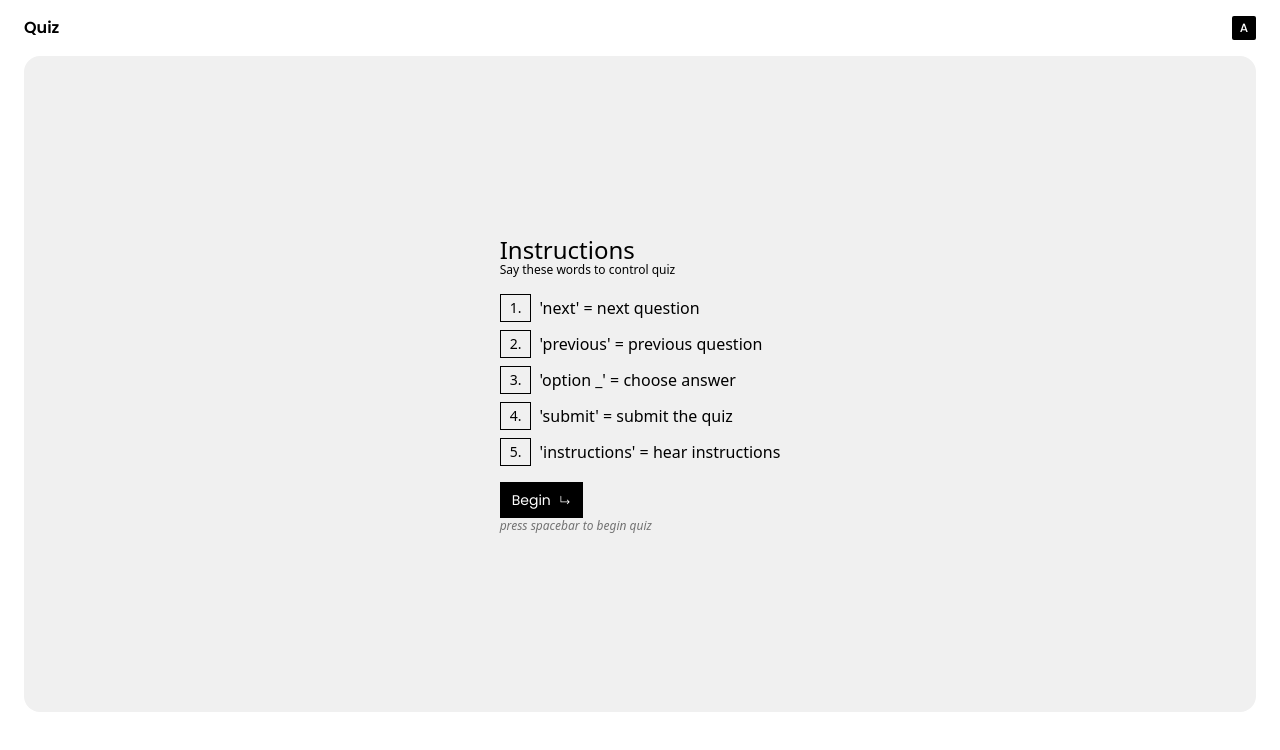
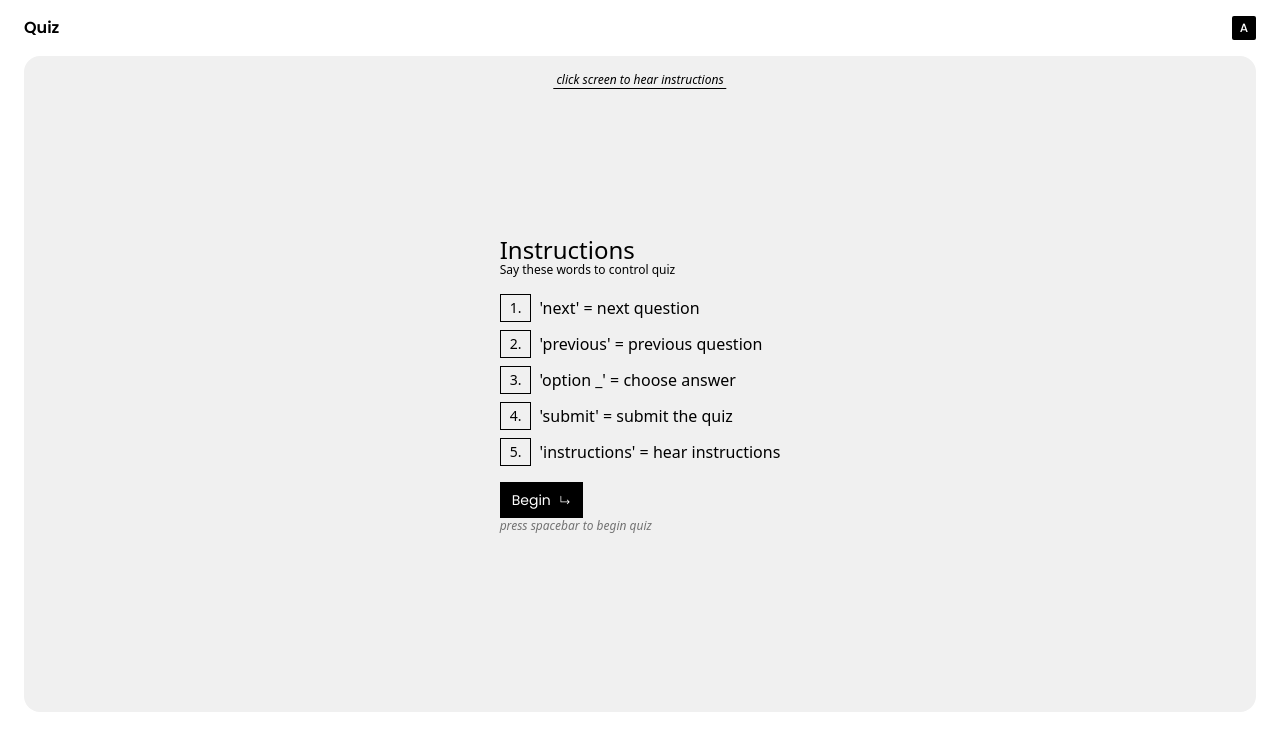
Before and after one commit to limitlez2020/blind-quiz, a Next.js app: page / in a window 1280 px wide. Shown: the top 750 px of the page. Built offline with nearby package versions, Linux system fonts and the light colour scheme.

Commit message:
Added an instruction on the home page to click on the screen to hear the instructions

```diff
--- a/app/page.js
+++ b/app/page.js
@@ -136,10 +136,19 @@ export default function Home() {
       {/* Main Body: */}
       <div className="flex w-full h-[41rem] px-6 justify-center items-center">
         {/* Gray Container */}
-        <div className="flex flex-col bg-[#F0F0F0] w-full h-full px-5
-                        rounded-2xl justify-center items-center"
+        <div className="relative bg-[#F0F0F0] w-full h-full px-5
+                        rounded-2xl"
         >
-          {/* Content Container */}
+          {/* Click screen instruction: */}
+          <div className="flex absolute top-4 left-1/2 -translate-x-1/2 items-center whitespace-pre">
+            {/* <p>[</p> */}
+            <p className="italic border-b-[1px] border-black text-xs"> click screen to hear instructions </p>
+            {/* <p>]</p> */}
+          </div>
+
+          {/* Outer Container: */}
+          <div className="flex h-full items-center justify-center">
+            {/* Inner Container */}
             <div className="flex flex-col items-start">
               {/* Instructions */}
               <div>
@@ -173,6 +182,7 @@ export default function Home() {
               </Link>
               <p className="hidden sm:block text-xs italic text-neutral-500">press spacebar to begin quiz</p>
             </div>
+          </div>
 
         </div>
       </div>
```
Lines whose indentation alone changed are shown as unchanged.
